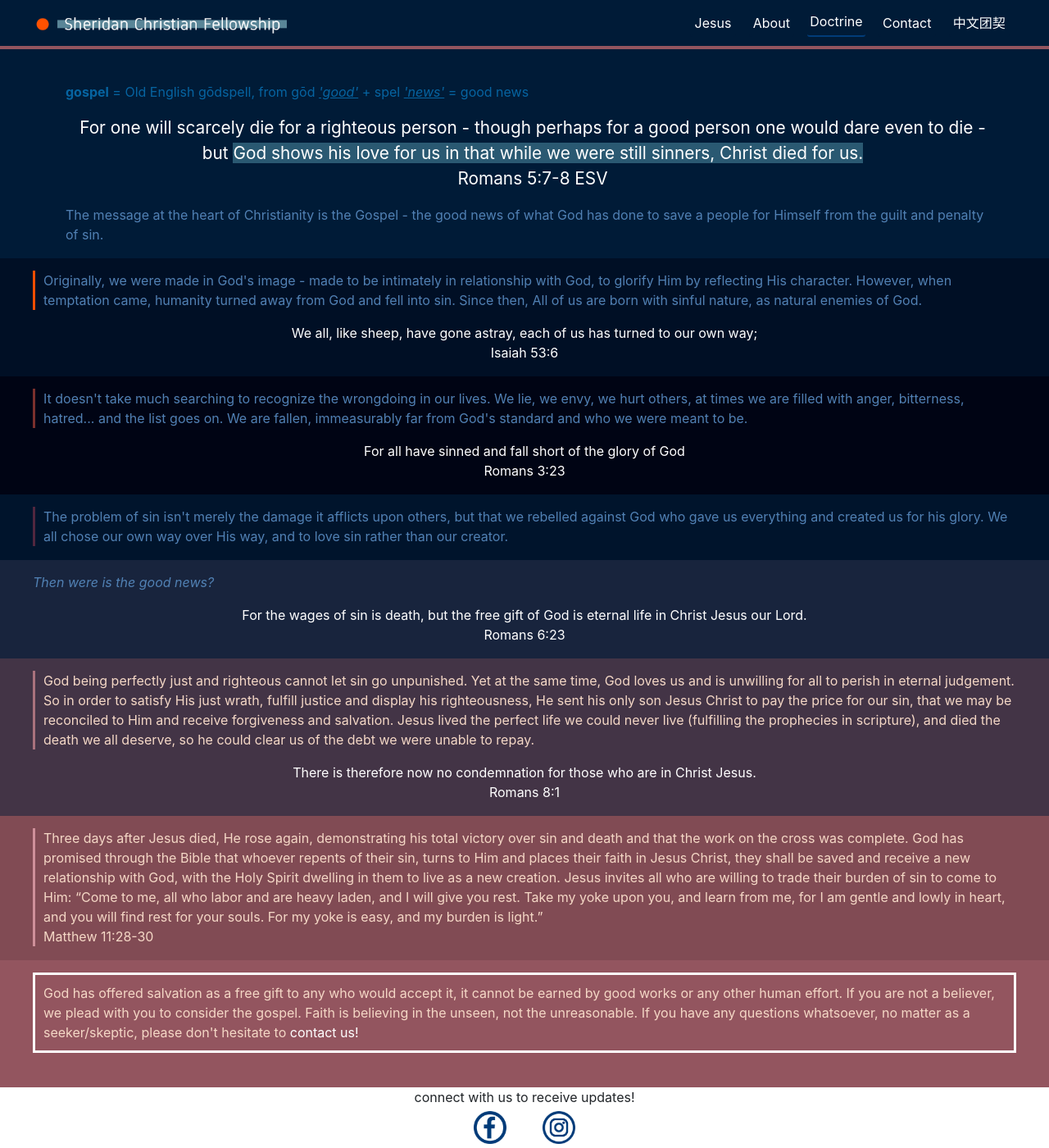
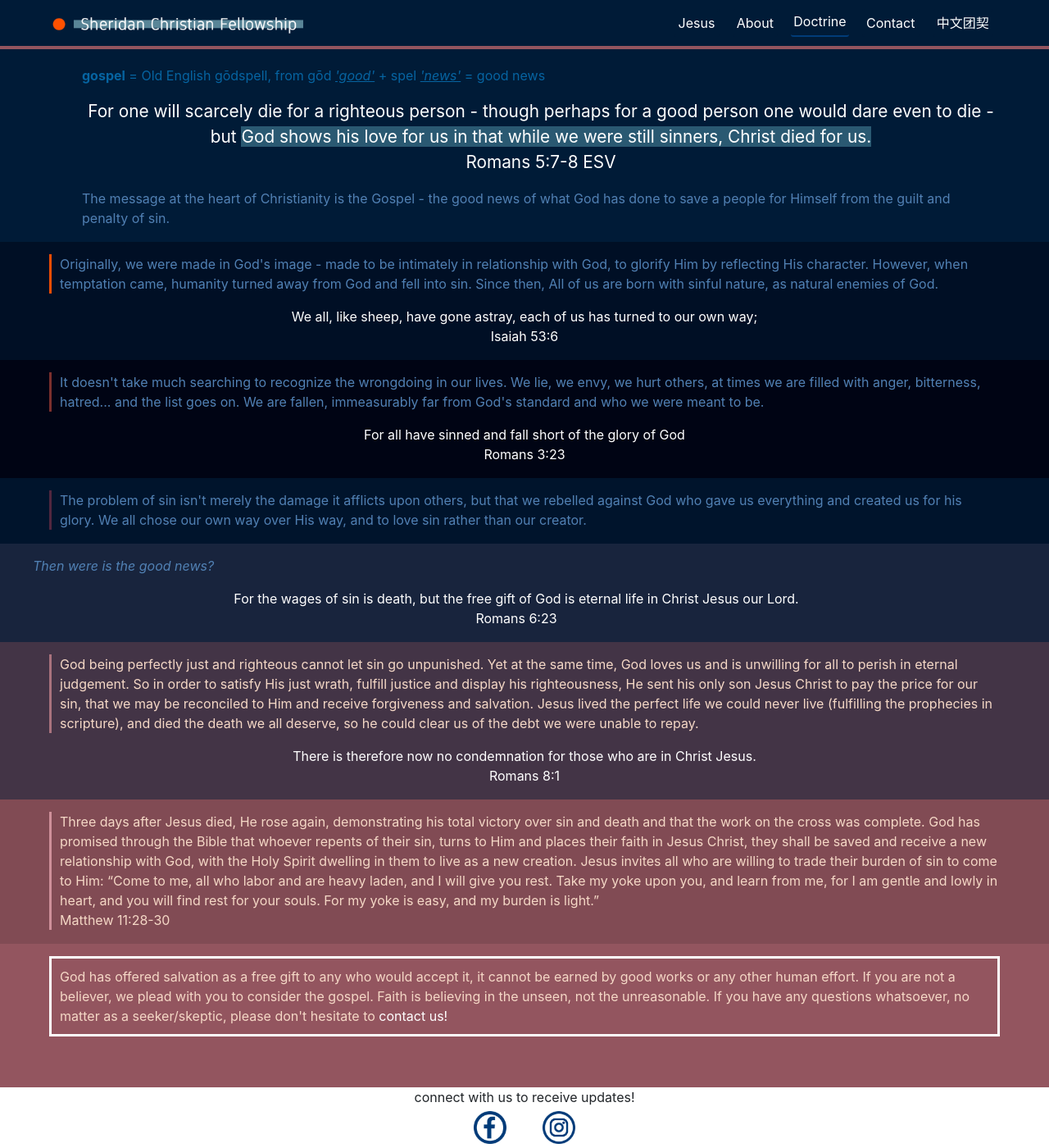
Before and after one commit to Rachael-C/Rachael-C.github.io, a Jekyll site: the page content/jesus.html, which Jekyll copies as it is, in a window 1280 px wide and 1400 px high. Shown: the whole window at 82% size. Built offline with Jekyll 4.4.1, drawn with Linux system fonts in a browser that asks for light colours.

Commit message:
Modified top block padding

```diff
--- a/assets/css/jesus_page.css
+++ b/assets/css/jesus_page.css
@@ -13,41 +13,41 @@ body {
 
 .buffer {
   background-color: rgb(0, 27, 55);
-  padding-top: 30px;
+  padding-top: 10px;
   margin: 0px;
 }
 
 .color-block1 {
   background-color: rgb(0, 27, 55);
-  padding: 0px 60px 0px 80px;
+  padding: 0px 60px 0px 100px;
   padding-bottom: 1px;
   padding-top: 10px;
 }
 
 .color-block2 {
   background-color: rgb(0, 15, 37);
-  padding: 0px 40px;
+  padding: 0px 60px;
   padding-bottom: 1px;
   padding-top: 15px;
 }
 
 .color-block3 {
   background-color: rgb(0, 4, 20);
-  padding: 0px 40px;
+  padding: 0px 60px;
   padding-bottom: 1px;
   padding-top: 15px;
 }
 
 .color-block4 {
   background-color: rgb(0, 20, 44);
-  padding: 0px 40px;
+  padding: 0px 60px;
   padding-bottom: 1px;
   padding-top: 15px;
 }
 
 .color-block5 {
   background-color: rgb(24, 36, 61);
-  padding: 0px 40px;
+  padding: 0px 60px;
   padding-bottom: 1px;
   padding-top: 15px;
   padding-left: 40px;
@@ -55,21 +55,21 @@ body {
 
 .color-block6 {
   background-color: rgb(67, 52, 70);
-  padding: 0px 40px;
+  padding: 0px 60px;
   padding-bottom: 1px;
   padding-top: 15px;
 }
 
 .color-block7 {
   background-color: rgb(129, 75, 84);
-  padding: 0px 40px;
+  padding: 0px 60px;
   padding-bottom: 1px;
   padding-top: 15px;
 }
 
 .color-block8 {
   background-color: rgb(147, 85, 95);
-  padding: 0px 40px;
+  padding: 0px 60px;
   //padding: 10px;
   padding-top: 15px;
 }
@@ -105,8 +105,8 @@ main {
 .navbar {
   background-color: rgb(0, 27, 55);
   margin: 0px;
-  padding-left: 40px;
-  padding-right: 40px;
+  padding-left: 60px;
+  padding-right: 60px;
 }
 
 .navbar-nav.jesus > .nav-item.nav-link {
```
Also changed, not shown: 1 other file.
